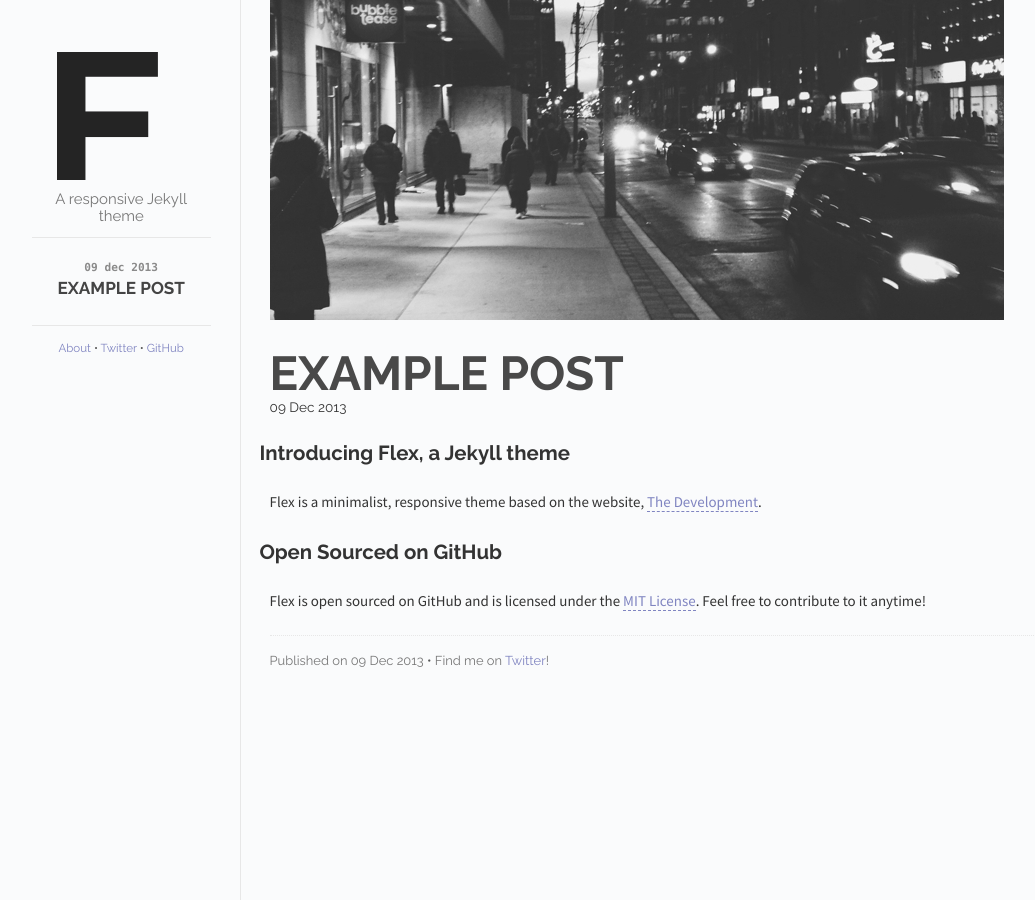
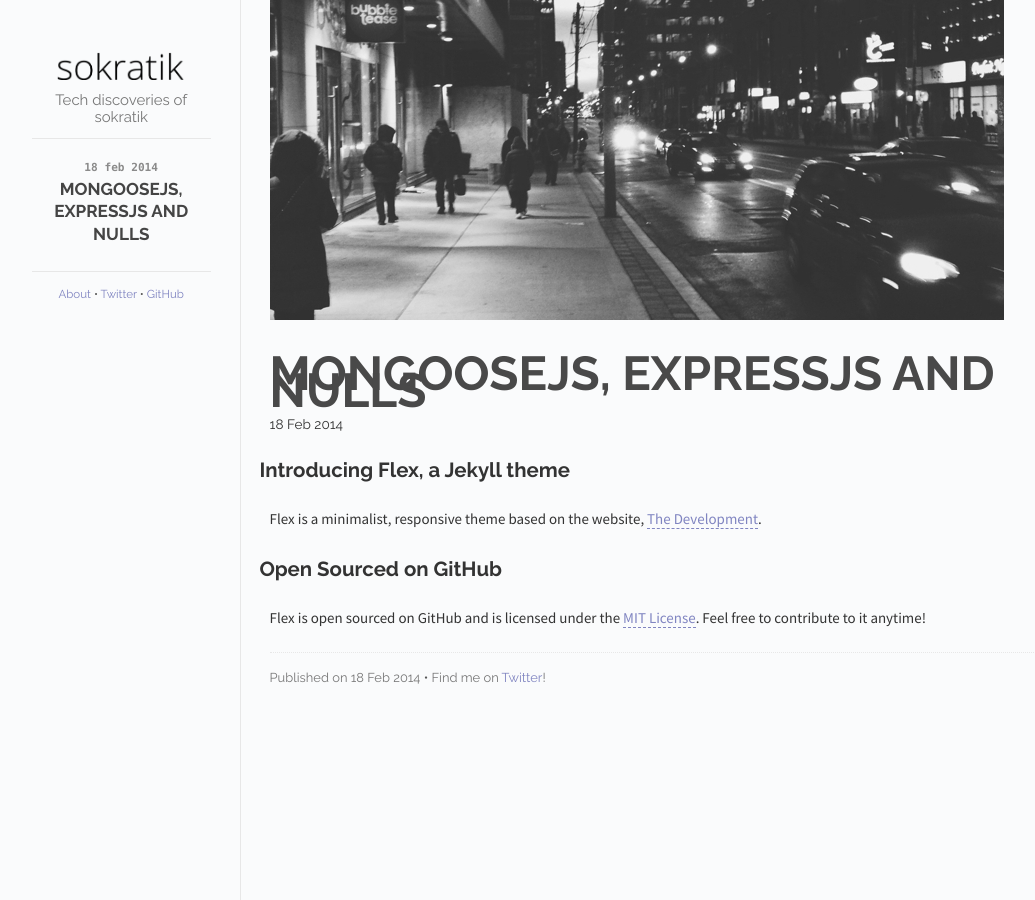
Before and after one commit to karthiks1995/sokratik.github.io, a Jekyll site: the page built from _posts/2014-02-18-mongoose-expressjs-and-json.md, in a window 1280 px wide. Shown: the whole page, without its empty margins (118-1153 px from the left). Built offline with Jekyll 4.4.1, drawn with Linux system fonts in a browser that asks for light colours; Markdown is read by kramdown in place of the engine named in the settings.

Commit message:
[first post] not yet complete
Signed-off-by: himangshu <himangshu@sokratik.com>

```diff
--- a/_layouts/default.html
+++ b/_layouts/default.html
@@ -3,7 +3,7 @@
   <head>
       <meta charset="utf-8">
       <meta http-equiv="X-UA-Compatible" content="IE=edge,chrome=1">
-      <title>Flex - {{ page.title }}</title>
+      <title>Sokratik - {{ page.title }}</title>
       <meta name="viewport" content="width=device-width">
 
       <!-- syntax highlighting CSS -->
@@ -24,7 +24,7 @@
       <div class="sidebar" id="sidebar">
         <div class="header">
           <h1 class="title"><a href="/"><img id="logo" src="/images/logo.png"></a></h1>
-          <span class="tagline">A responsive Jekyll theme</span>
+          <span class="tagline">Tech discoveries of sokratik</span>
         </div>
         <div class="posts">
           <ul class="posts-list">
@@ -40,13 +40,13 @@
         </div>
         <div class="footer">
           <span id="footer-links">
-            <a href="" class="footer-link">About</a> <span class="separator">&bull;</span>
-            <a href="" class="footer-link">Twitter</a> <span class="separator">&bull;</span>
-            <a href="" class="footer-link">GitHub</a>
+            <a href="https://lab.sokratik.com" class="footer-link">About</a> <span class="separator">&bull;</span>
+            <a href="https://twitter.com/sokratikedu" class="footer-link">Twitter</a> <span class="separator">&bull;</span>
+            <a href="https://github.com/sokratik/" class="footer-link">GitHub</a>
           </span>
         </div>
+
       </div>
-
         {{ content }}
 
     </div>
--- a/_posts/2013-12-09-example-post.md
+++ b/_posts/2014-02-18-mongoose-expressjs-and-json.md
@@ -1,8 +1,8 @@
 ---
 layout: post
-title: Example post
+title: Mongoosejs, Expressjs and nulls
 cover: cover.jpg
-date:   2013-12-09 12:00:00
+date:   2014-02-18 12:00:00
 categories: posts
 ---
 
```
Also changed, not shown: images/blogmast.png (added), images/logo.png.
